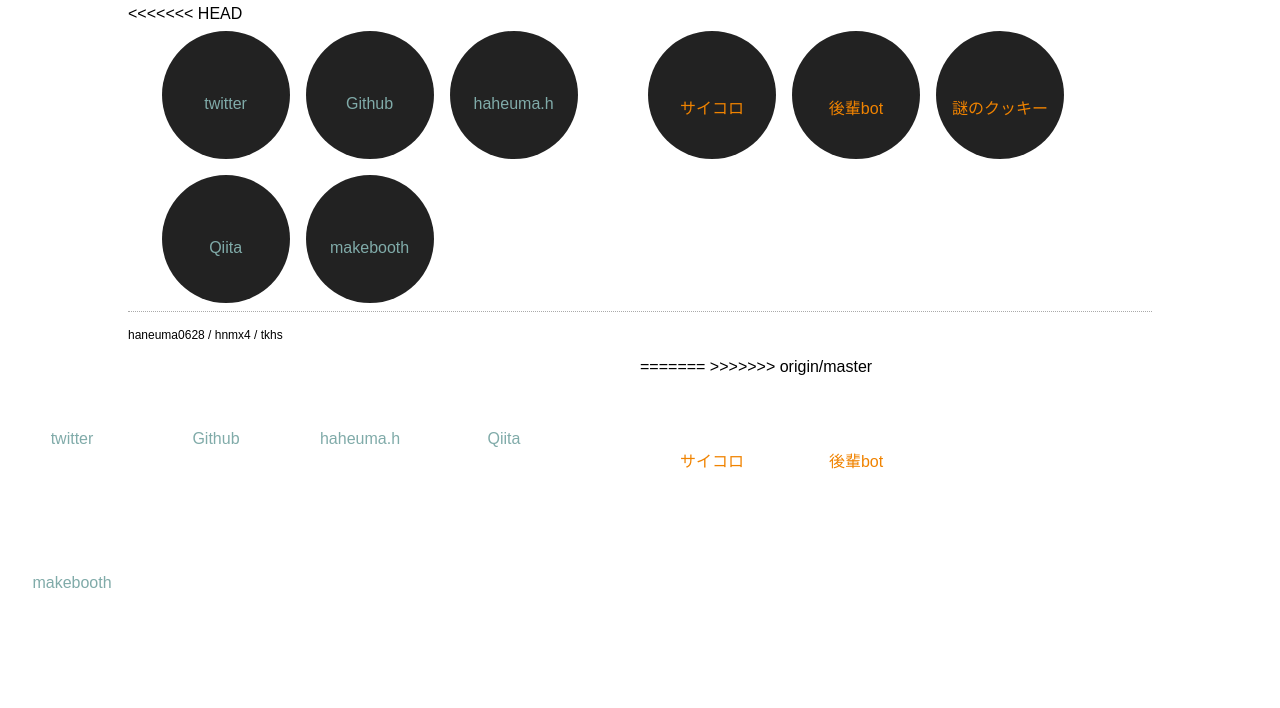
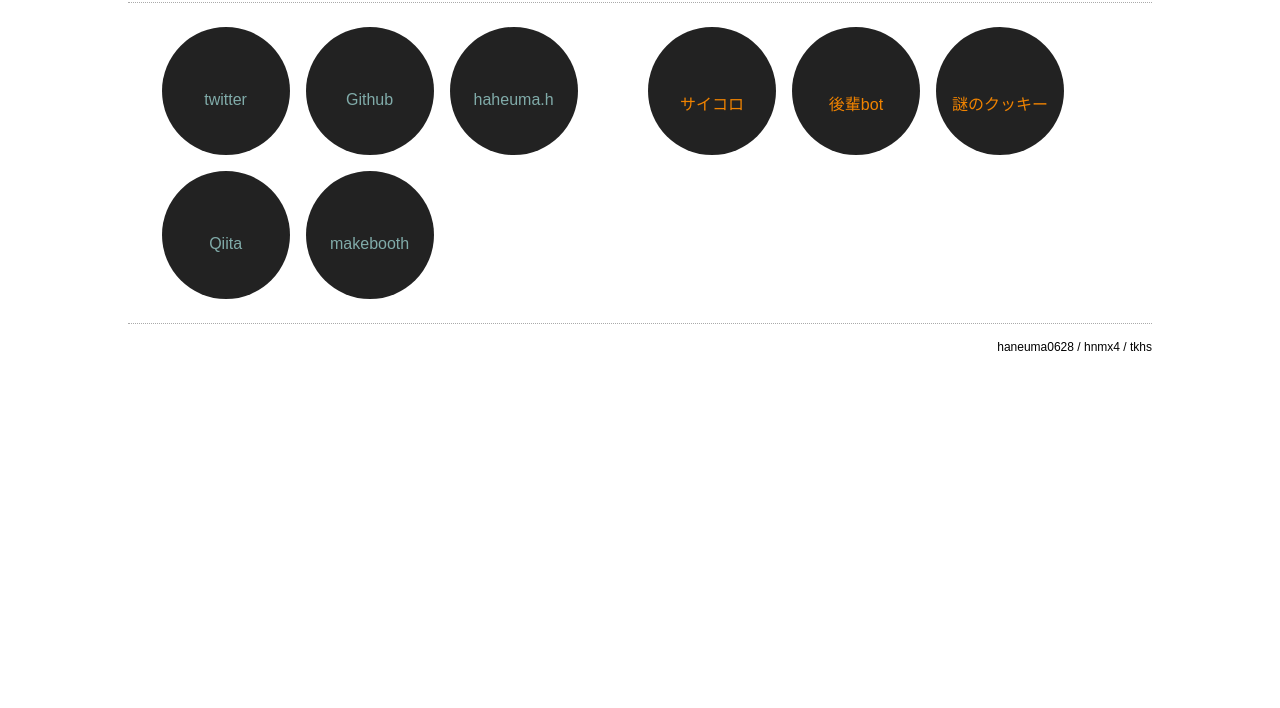
Before and after one commit to haneuma0628/hassakutea.com, a plain HTML site: page index.html in a window 1280 px wide. Shown: the part 92-800 px from the top of the page. Drawn offline with Linux system fonts and the light colour scheme.

Commit message:
モバイル端末での表示改善

```diff
--- a/css/main.css
+++ b/css/main.css
@@ -1,9 +1,5 @@
 body {
     margin: 0;
-<<<<<<< HEAD
-=======
-
->>>>>>> origin/master
 }
 * {
     font-family: sans-serif;
@@ -17,7 +13,6 @@
 
 header {
     width: 80%;
-<<<<<<< HEAD
     padding:16px 0; margin: 16px auto;
     text-align: left;
     background-color: #fff;
@@ -30,11 +25,6 @@
     background-color: #fff;
     border-top: 1px dotted #aaa;
     font-size: 12px;
-=======
-    padding:32px 0; margin: 0 auto;
-    text-align: left;
-    background-color: #fff;
->>>>>>> origin/master
 }
 h1 {
     margin: 0; padding: 0;
@@ -47,22 +37,15 @@
     margin: 0 auto;
     overflow: hidden;
     background-color: #fff;
-<<<<<<< HEAD
     overflow: hidden;
-=======
->>>>>>> origin/master
 }
 .container_me, .container_dev {
     float: left;
     width: 50%; height: 100%;
-<<<<<<< HEAD
 }
 .wrapper {
     width: 95%;
     margin: 0 auto;
-=======
-    padding: 0;
->>>>>>> origin/master
 }
 #contents a {
     display: block;
@@ -85,7 +68,6 @@
 .container_me > a {color: #80aba9;}
 .container_dev > a {color: #f08300;}
 
-<<<<<<< HEAD
 @media only screen
 and (min-device-width : 320px)
 and (max-device-width : 568px)
@@ -108,5 +90,3 @@
 	text-align: center; vertical-align: middle;
     }
 }
-=======
->>>>>>> origin/master
--- a/index.html
+++ b/index.html
@@ -7,11 +7,7 @@
     <title>hassakutea.com</title>
 
     <!-- external file -->
-<<<<<<< HEAD
     <link href="css/main.css" rel="stylesheet" type="text/css"/>
-=======
-    <link href="css/main.css" rel="stylesheet" type="text/css" />
->>>>>>> origin/master
 
   </head>
   <body>
@@ -21,7 +17,6 @@
     </header>
 
     <div id="contents">
-<<<<<<< HEAD
       <div class="wrapper">
 	<div class="container_me">
 	  <a class="icon" href="https://twitter.com/hnmx4">twitter</a>
@@ -44,20 +39,5 @@
       haneuma0628 / hnmx4 / tkhs
     </footer>
 
-=======
-      <div class="container_me">
-	<a class="icon" href="https://twitter.com/kokusou0628">twitter</a>
-	<a class="icon" href="https://github.com/haneuma0628">Github</a>
-	<a class="icon" href="http://haneuma0628.hatenablog.jp">haheuma.h</a>
-	<a class="icon" href="http://qiita.com/users/kokusou0628">Qiita</a>
-	<a class="icon" href="http://makebooth.com/booth/haneuma0628">makebooth</a>
-      </div>
-      <div class="container_dev">
-	<a class="icon" href="http://hassakutea.com/dice/">サイコロ</a>
-	<a class="icon" href="https://twitter.com/kbot_lab">後輩bot</a>
-      </div>
-    </div>
-
->>>>>>> origin/master
   </body>
 <html>
```
